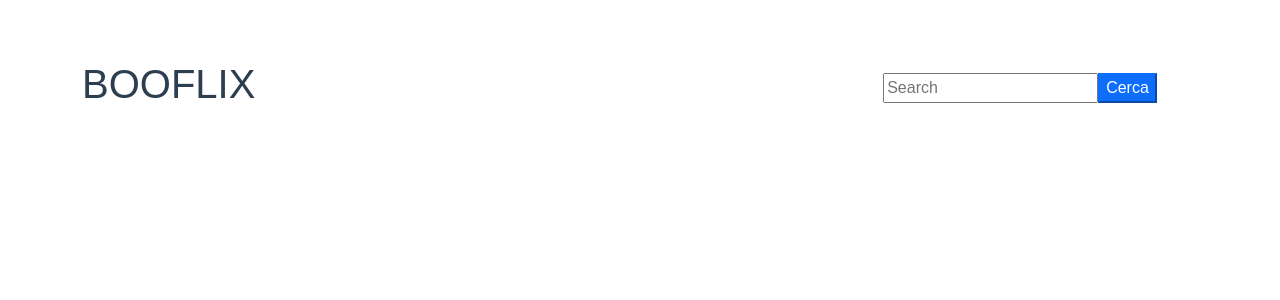
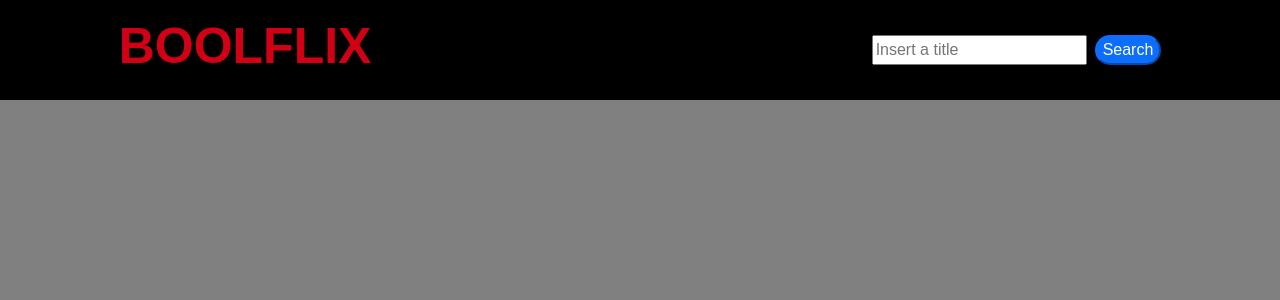
Before and after one commit to LorenzoAriatta/vue-boolflix, a Vue app: page / in a window 1280 px wide. Shown: the top 300 px of the page. Built offline with nearby package versions, Linux system fonts and the light colour scheme.

Commit message:
add css cards | add imgs path | sist stampa arrays

```diff
--- a/src/App.vue
+++ b/src/App.vue
@@ -42,10 +42,16 @@ export default {
         axios
           .get(this.apiURL + type, { params })
           .then((response) => {
+            if (type == "movie") {
+              console.log("array film", this.movies);
+              this.movies = response.data.results;
+            } else {
+              console.log("array serie", this.series);
+              this.series = response.data.results;
+            }
             console.log(response.data.results);
-            this.movies = response.data.results;
             //console.log("ARRAY risultati ricerca", this.movies);
-            console.log(type);
+            //console.log(type);
           })
           .catch((error) => {
             console.log(error);
@@ -54,7 +60,7 @@ export default {
     },
     searchedText(textToSearch) {
       this.query = textToSearch;
-      console.log(this.query);
+      //console.log(this.query);
       this.getMoviesApi();
       this.getSeriesApi();
     },
@@ -70,7 +76,5 @@ export default {
   -webkit-font-smoothing: antialiased;
   -moz-osx-font-smoothing: grayscale;
   text-align: center;
-  color: #2c3e50;
-  margin-top: 60px;
 }
 </style>
--- a/src/components/HeaderComponent.vue
+++ b/src/components/HeaderComponent.vue
@@ -1,16 +1,20 @@
 <template>
-  <div class="container">
-    <div class="row justify-content-between align-items-center">
-      <div class="col-2"><h1 class="col-2">BOOFLIX</h1></div>
-      <div class="col-4">
+  <div class="container-fluid bg-black py-3">
+    <div class="row justify-content-around align-items-center">
+      <div class="col-4"><h1 class="col-2">BOOLFLIX</h1></div>
+      <div class="col-4 align-items-end text-end">
         <input
           type="text"
           @keyup.enter="getSearch"
-          placeholder="Search"
+          placeholder="Insert a title"
           v-model="textToSearch"
         />
-        <button @click="getSearch" type="submit" class="btn-primary">
-          Cerca
+        <button
+          @click="getSearch"
+          type="submit"
+          class="btn-primary rounded-pill ms-2"
+        >
+          Search
         </button>
       </div>
     </div>
@@ -35,4 +39,9 @@ export default {
 </script>
 
 <style scoped lang="scss">
+h1 {
+  color: #d10015;
+  font-weight: 600;
+  font-size: 50px;
+}
 </style>
--- a/src/components/MainComponenent.vue
+++ b/src/components/MainComponenent.vue
@@ -1,7 +1,26 @@
 <template>
-  <div>
-    <MoviesList v-for="movie in movies" :key="movie.id" :movie="movie" />
-    <SeriesList v-for="serie in series" :key="serie.id" :serie="serie" />
+  <div class="container d-flex flex-wrap">
+    <div class="row flex-wrap py-5">
+      <h2 v-show="movies.length > 0">Films</h2>
+      <MoviesList
+        class="col-4 w-33 mb-4"
+        v-for="movie in movies"
+        :key="movie.id"
+        :movie="movie"
+        :imgPath="linkImg"
+      />
+    </div>
+
+    <div class="row flex-wrap py-5">
+      <h2 v-show="series.length > 0">TV Series</h2>
+      <SeriesList
+        class="col-4 w-33 mb-4"
+        v-for="serie in series"
+        :key="serie.id"
+        :serie="serie"
+        :imgPath="linkImg"
+      />
+    </div>
   </div>
 </template>
 
@@ -11,6 +30,11 @@ import SeriesList from "@/components/SeriesList.vue";
 
 export default {
   name: "MainComponent",
+  data() {
+    return {
+      linkImg: "https://image.tmdb.org/t/p/w342/",
+    };
+  },
   props: {
     movies: Array,
     series: Array,
--- a/src/components/MoviesList.vue
+++ b/src/components/MoviesList.vue
@@ -1,10 +1,17 @@
 <template>
   <div>
-    <div class="card">
-      <h3>{{ movie.title }}</h3>
-      <h5>{{ movie.original_title }}</h5>
-      <p>{{ movie.original_language }}</p>
-      <p>{{ movie.vote_average }}</p>
+    <div class="card h-100">
+      <img
+        class="w-100 h-100"
+        :src="imgPath + movie.poster_path"
+        :alt="movie.title"
+      />
+      <div class="txt-card">
+        <h3>{{ movie.title }}</h3>
+        <h5>{{ movie.original_title }}</h5>
+        <p>{{ movie.original_language }}</p>
+        <p>{{ movie.vote_average }}</p>
+      </div>
     </div>
   </div>
 </template>
@@ -14,9 +21,23 @@ export default {
   name: "MoviesList",
   props: {
     movie: Object,
+    imgPath: String,
   },
 };
 </script>
 
 <style scoped lang="scss">
+.card {
+  max-height: 550px;
+}
+img {
+  position: relative;
+}
+.txt-card {
+  position: absolute;
+  color: white;
+  top: 0%;
+  left: 0%;
+  padding: 1em;
+}
 </style>
--- a/src/components/SeriesList.vue
+++ b/src/components/SeriesList.vue
@@ -1,10 +1,17 @@
 <template>
   <div>
-    <div class="card">
-      <h3>{{ serie.name }}</h3>
-      <h5>{{ serie.original_name }}</h5>
-      <p>{{ serie.original_language }}</p>
-      <p>{{ serie.vote_average }}</p>
+    <div class="card h-100">
+      <img
+        class="w-100 h-100"
+        :src="imgPath + serie.poster_path"
+        :alt="serie.name"
+      />
+      <div class="txt-card">
+        <h3>{{ serie.name }}</h3>
+        <h5>{{ serie.original_name }}</h5>
+        <p>{{ serie.original_language }}</p>
+        <p>{{ serie.vote_average }}</p>
+      </div>
     </div>
   </div>
 </template>
@@ -14,9 +21,23 @@ export default {
   name: "SeriesList",
   props: {
     serie: Object,
+    imgPath: String,
   },
 };
 </script>
 
 <style scoped lang="scss">
+.card {
+  max-height: 550px;
+}
+img {
+  position: relative;
+}
+.txt-card {
+  position: absolute;
+  color: white;
+  top: 0%;
+  left: 0%;
+  padding: 1em;
+}
 </style>
--- a/src/style/general.scss
+++ b/src/style/general.scss
@@ -1 +1,5 @@
 @import '~bootstrap/scss/bootstrap';
+
+body {
+    background-color: grey;
+}
```
